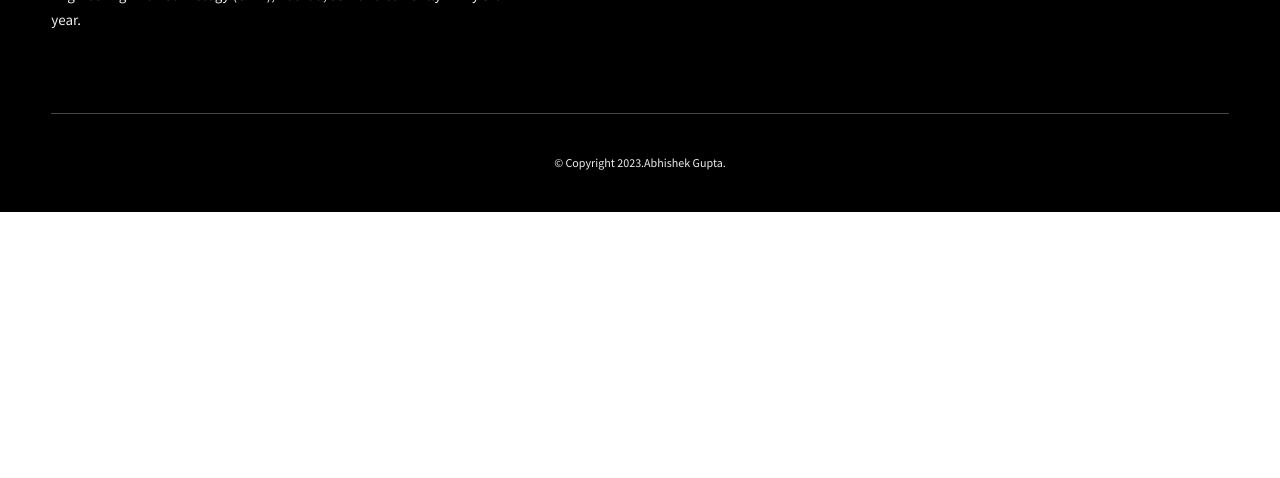
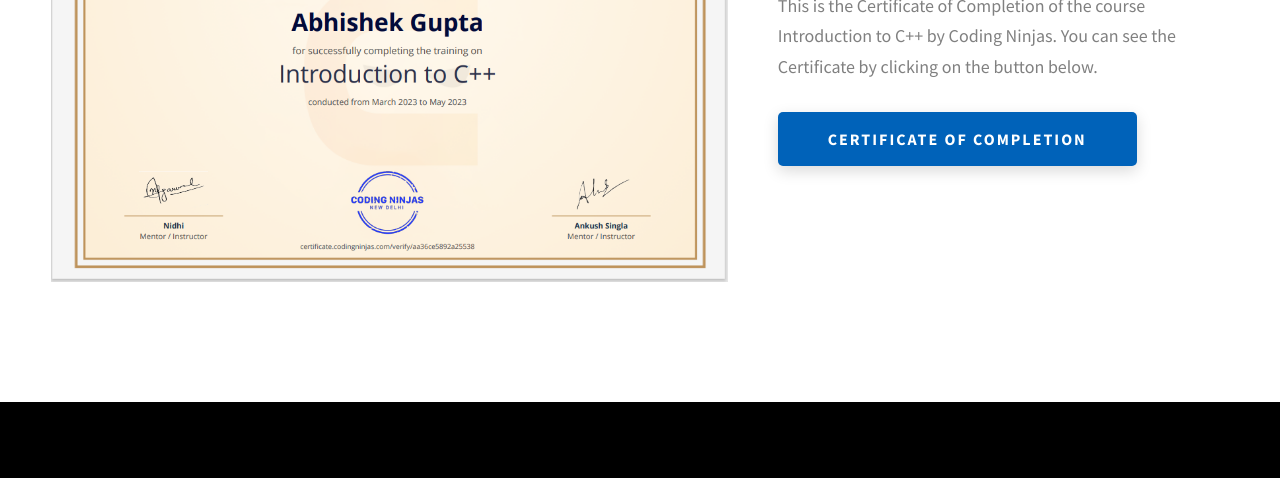
Before and after one commit to thatsabhishek/thatsabhishek.github.io, a website: page index.html in a window 1280 px wide. Shown: the part 5014-5492 px from the top of the page. Before the commit the page ends 5226 px from the top, so only its background shows below. Drawn offline with Linux system fonts and the light colour scheme.

Commit message:
added a new certificate of C++

```diff
--- a/index.html
+++ b/index.html
@@ -303,6 +303,30 @@
                 target="_blank"
                 >Certificate of Completion</a>
             </div>
+          </div>
+          <div class="projects__row">
+            <div class="projects__row-img-cont">
+              <img
+                src="./assets/png/cppcertificate.PNG"
+                alt="Certificate of Completion"
+                class="projects__row-img"
+                loading="lazy"
+              />
+            </div>
+            <div class="projects__row-content">
+              <h3 class="projects__row-content-title">Introduction to C++</h3>
+              <p class="projects__row-content-desc">
+                This is the Certificate of Completion of the course Introduction to C++ by Coding Ninjas.
+                You can see the Certificate by clicking on the button below.
+              </p>
+              <a
+                href="https://certificate.codingninjas.com/verify/aa36ce5892a25538"
+                class="btn btn--med btn--theme dynamicBgClr"
+                target="_blank"
+                >Certificate of Completion</a
+              >
+            </div>
+          </div>
       </div>
     </section>
     <footer class="main-footer">
```
Also changed, not shown: assets/png/cppcertificate.PNG (added).
